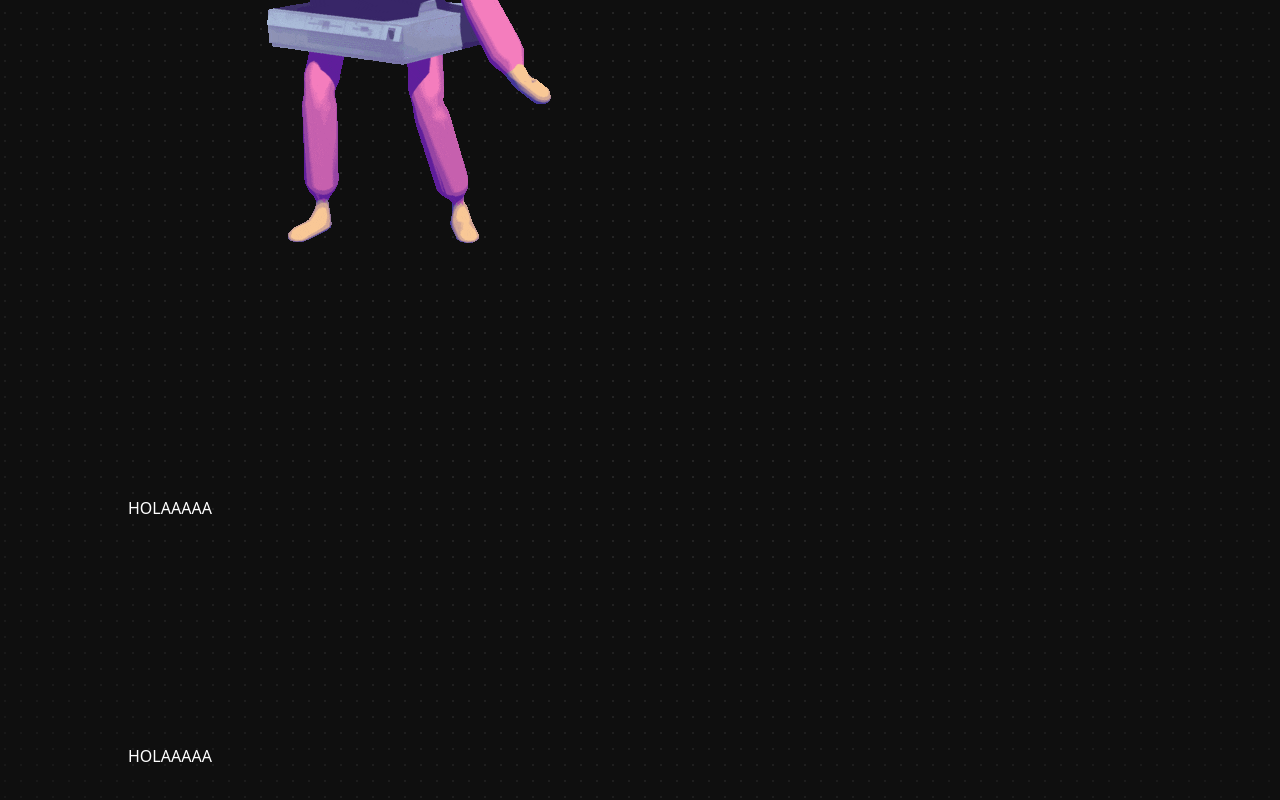
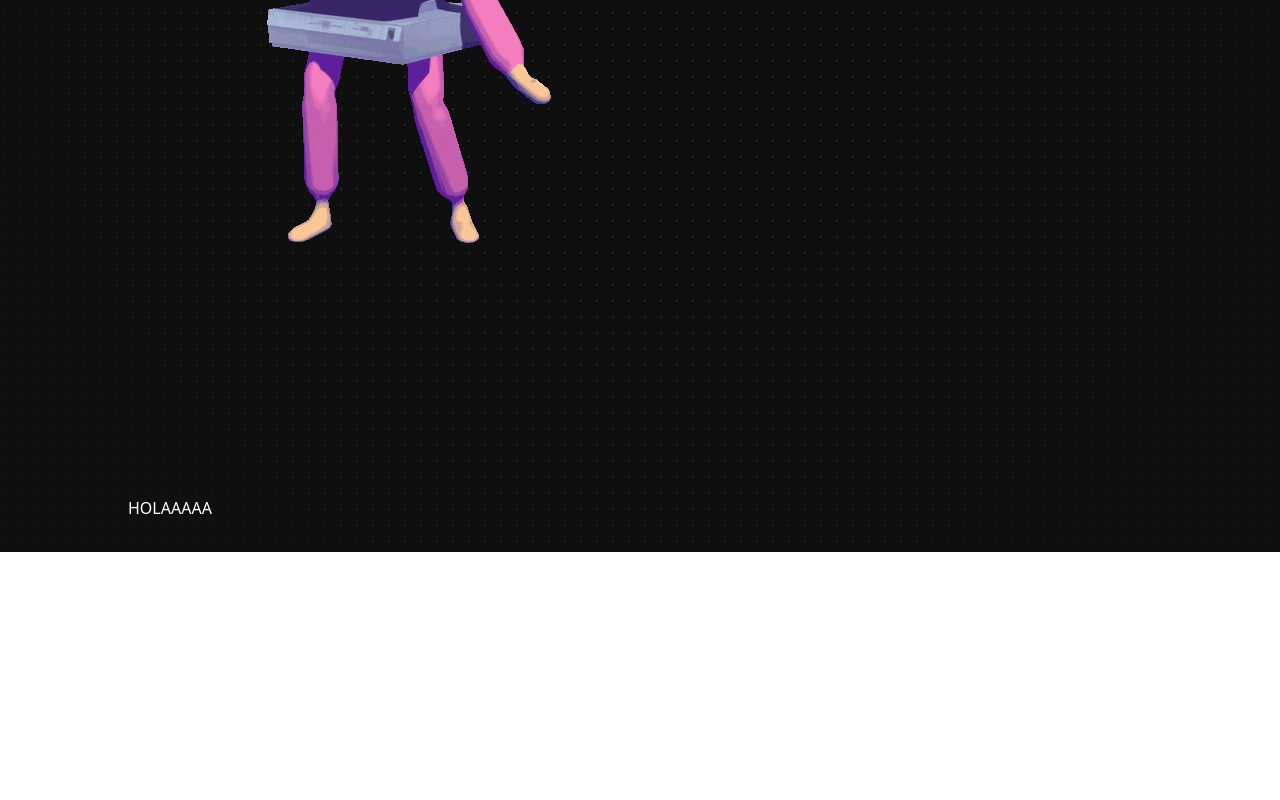
Before and after one commit to GusTiavo123/portfolio, a React (Vite) app: page / in a window 1280 px wide. Shown: the part 488-1288 px from the top of the page. After the commit the page ends 1040 px from the top, so only its background shows below. Built offline with nearby package versions, Linux system fonts and the light colour scheme.

Commit message:
First commit

```diff
--- a/src/App.tsx
+++ b/src/App.tsx
@@ -10,7 +10,6 @@ function App() {
         <Navbar />
         <img src="computer.gif" alt="Descripción del GIF"/>
         <p className="text-white">HOLAAAAA</p>
-        <p className="text-white">HOLAAAAA</p>
       </div>
     </Background>
   );
```
